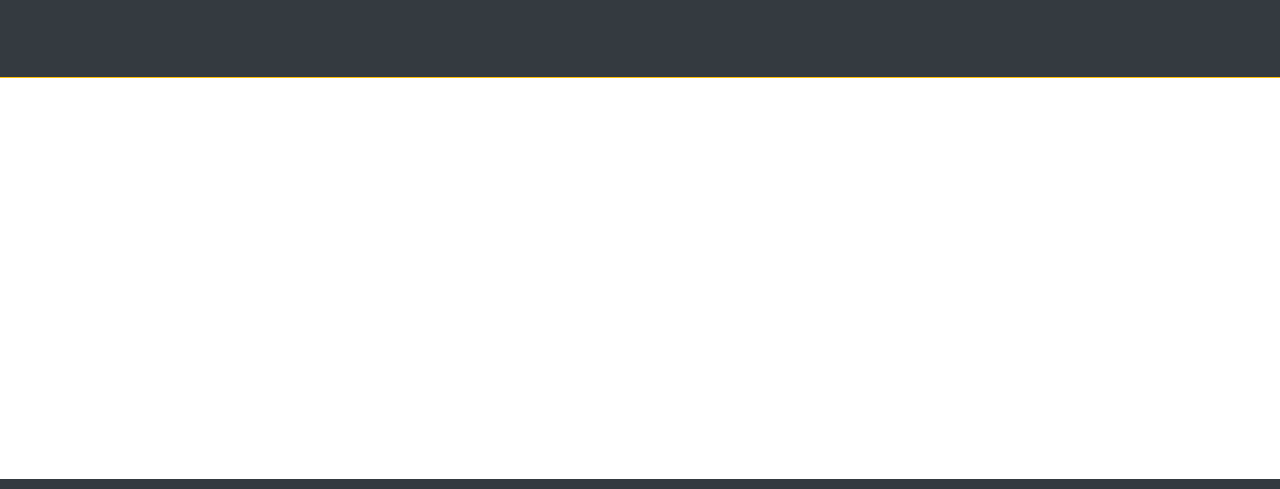
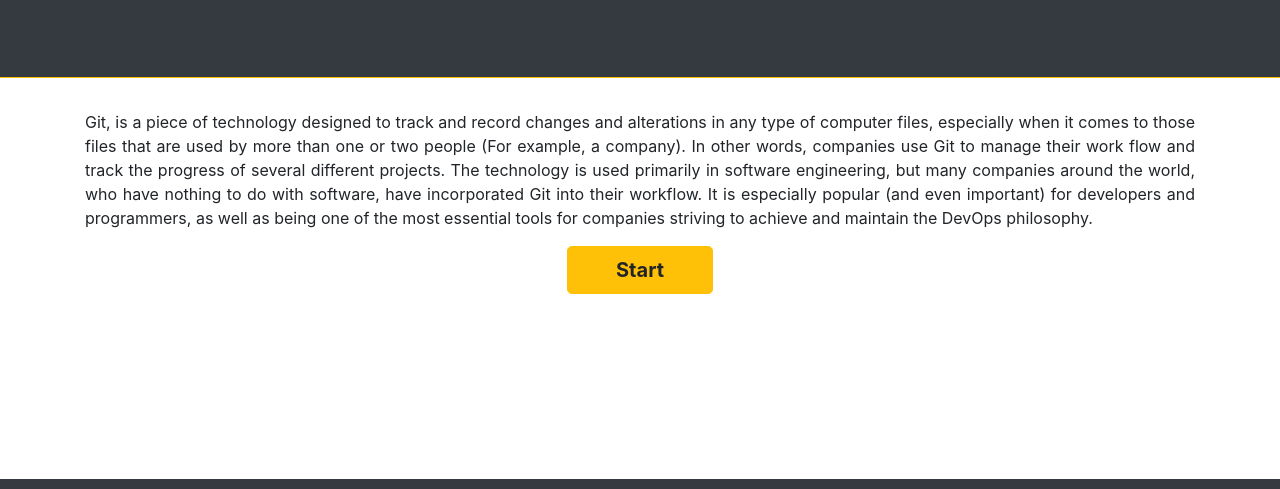
Before and after one commit to agzsoftsi/GitTest, a plain HTML site: page index.html in a window 1280 px wide. Shown: the part 172-661 px from the top of the page. Drawn offline with nearby package versions, Linux system fonts and the light colour scheme.

Commit message:
Update index.html

```diff
--- a/index.html
+++ b/index.html
@@ -25,6 +25,20 @@
 
     <!-- Main Section -->
     <main>
+        <div class="container text-center">
+            <p class="text-justify">
+                Git, is a piece of technology designed to track and record changes and alterations in any type of computer files,
+                especially when it comes to those files that are used by more than one or two people (For example, a company).
+                In other words, companies use Git to manage their work flow and track the progress of several different projects.
+                The technology is used primarily in software engineering, but many companies around the world, who have nothing
+                to do with software, have incorporated Git into their workflow. It is especially popular (and even important) for
+                developers and programmers, as well as being one of the most essential tools for companies striving to achieve and
+                maintain the DevOps philosophy.
+            </p>
+            <button type="button" class="btn btn-warning btn-lg px-5 font-weight-bolder">Start</button>
+        </div>
+
+
 
     </main>
 
```
